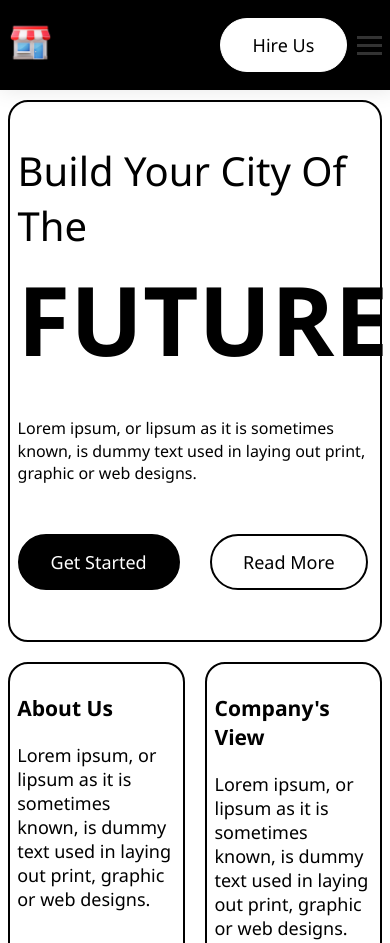
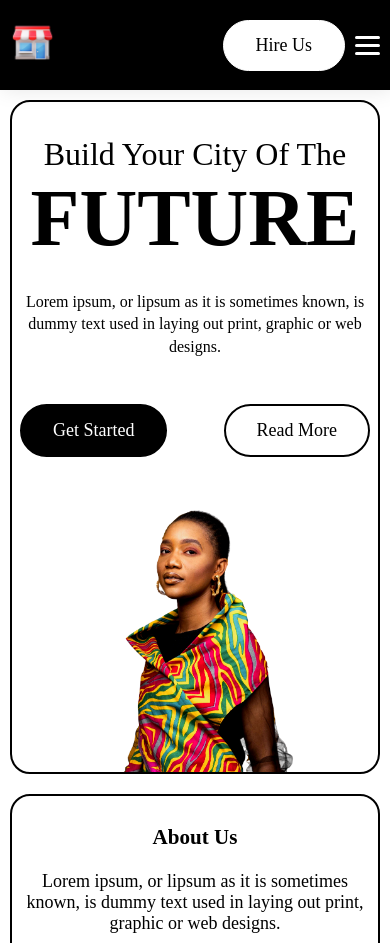
Before and after one commit to Adekoye-Adewale/Responsive-NavBar-With-Dropdowns, a plain HTML site: page index.html in a window 390 px wide. Shown: the top 943 px of the page. Drawn offline with Linux system fonts and the light colour scheme.

Commit message:
two sections added

```diff
--- a/section1.css
+++ b/section1.css
@@ -9,7 +9,7 @@
 }
 
 .one h1 {
-    font-weight: 200;
+    font-weight: 300;
     font-size: 2.5rem;
 }
 
@@ -35,3 +35,33 @@
     display: flex;
     justify-content: space-between;
 }
+
+@media screen and (max-width: 765px) {
+    .one {
+        flex-wrap: wrap;
+    }
+
+    .one h1 {
+        font-size: 2rem;
+        text-align: center;
+    }
+
+    .hero-bold {
+        font-size: 5rem;
+    }
+
+    .btn-sec {
+        margin: auto;
+        padding-top: 30px;
+    }
+
+    .hero-img picture img {
+        width: 60%;
+        margin: auto;
+        align-self: baseline;
+    }
+
+    .one div p {
+        text-align: center;
+    }
+}
--- a/section2.css
+++ b/section2.css
@@ -11,3 +11,13 @@
     border: solid 2px #000000;
     padding: 2% 2% 0px;
 }
+
+@media screen and (max-width: 765px) {
+    .two {
+        flex-wrap: wrap;
+    }
+
+    .two .left, .two .right {
+        text-align: center;
+    }
+}
--- a/stylesheet.css
+++ b/stylesheet.css
@@ -1,7 +1,7 @@
 body {
     width: 100%;
     margin: auto;
-    font-family: 'Segoe UI', Tahoma, Geneva, Verdana, sans-serif;
+    font-family: poppins;
     font-size: 18px;
     scroll-behavior: smooth;
     display: grid;
@@ -158,7 +158,8 @@ nav {
         display: block;
         width: 25px;
         height: 3px;
-        background-color: #333;
+        border-radius: 100px;
+        background-color: #ffffff;
         transition: all 0.3s;
       }
 
```
